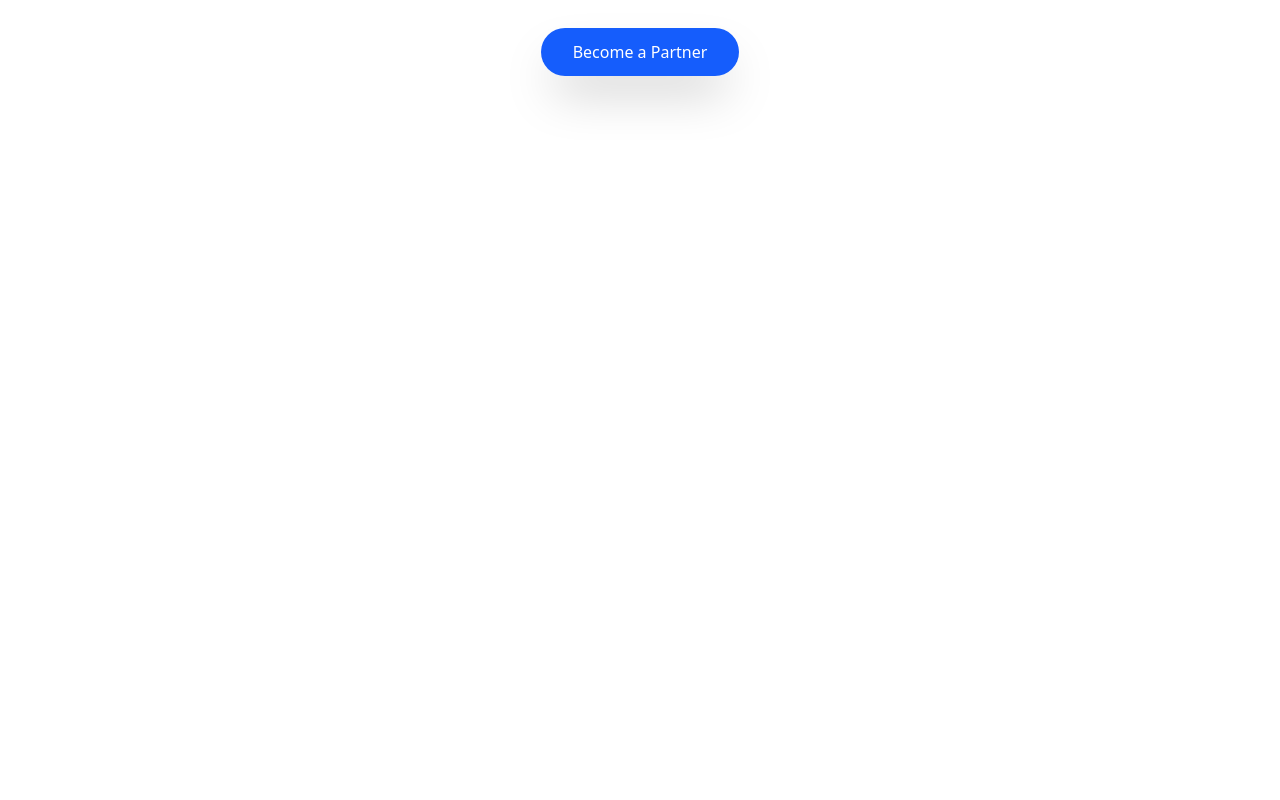
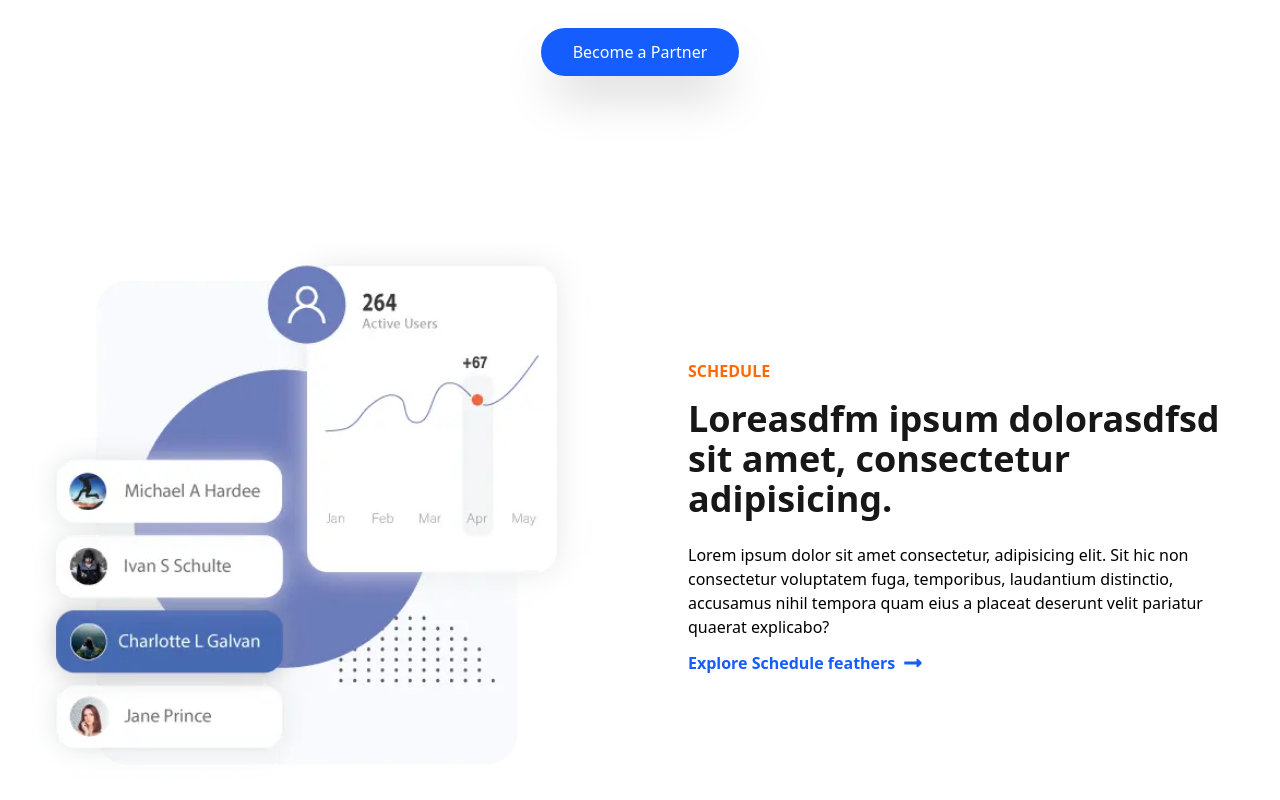
Before and after one commit to mitul200/frontend-modern-project, a React (Vite) app: page / in a window 1280 px wide. Shown: the part 1710-2510 px from the top of the page. Before the commit the page ends 1850 px from the top, so only its background shows below. Built offline with nearby package versions, Linux system fonts and the light colour scheme.

Commit message:
made a schedule section

```diff
--- a/src/App.jsx
+++ b/src/App.jsx
@@ -5,6 +5,7 @@ import CompanyLogo from "./components/CompanyLogo";
 import "./app.css";
 import PurposeSection from "./components/PurposeSection";
 import FeatureSections from "./components/FeatureSections";
+import ScheduleSections from "./components/ScheduleSections";
 
 const App = () => {
   return (
@@ -20,6 +21,7 @@ const App = () => {
         <CompanyLogo />
         <PurposeSection />
         <FeatureSections />
+        <ScheduleSections />
       </div>
     </main>
   );
--- /dev/null
+++ b/src/components/ScheduleSections.jsx
@@ -0,0 +1,44 @@
+import React from "react";
+import scheduleImg from "../assets/stats.webp";
+import { FaLongArrowAltRight } from "react-icons/fa";
+
+const ScheduleSections = () => {
+  return (
+    <section className=" max-w-7xl px-8 py-16 md:py-24 mx-auto">
+      <div className=" flex flex-col md:flex-row justify-between gap-12 md:gap-24 items-center">
+        {/* left */}
+        <div className=" w-full md:w-1/2">
+          <img
+            src={scheduleImg}
+            alt="schedule Img"
+            className=" w-full h-auto"
+          />
+        </div>
+
+        {/* right */}
+        <div className="w-full md:w-1/2">
+          <p className=" font-semibold text-orange-500 uppercase">schedule</p>
+          <h1 className=" text-3xl font-bold md:text-4xl mt-4 mb-6 text-neutral-900">
+            Loreasdfm ipsum dolorasdfsd <br /> sit amet, consectetur
+            adipisicing.
+          </h1>
+          <p className=" mb-3">
+            Lorem ipsum dolor sit amet consectetur, adipisicing elit. Sit hic
+            non consectetur voluptatem fuga, temporibus, laudantium distinctio,
+            accusamus nihil tempora quam eius a placeat deserunt velit pariatur
+            quaerat explicabo?
+          </p>
+          <a
+            href=""
+            className=" flex items-center text-blue-600 gap-2 hover:gap-4 font-semibold"
+          >
+            Explore Schedule feathers{" "}
+            <FaLongArrowAltRight className=" h-5 w-5" />
+          </a>
+        </div>
+      </div>
+    </section>
+  );
+};
+
+export default ScheduleSections;
```
